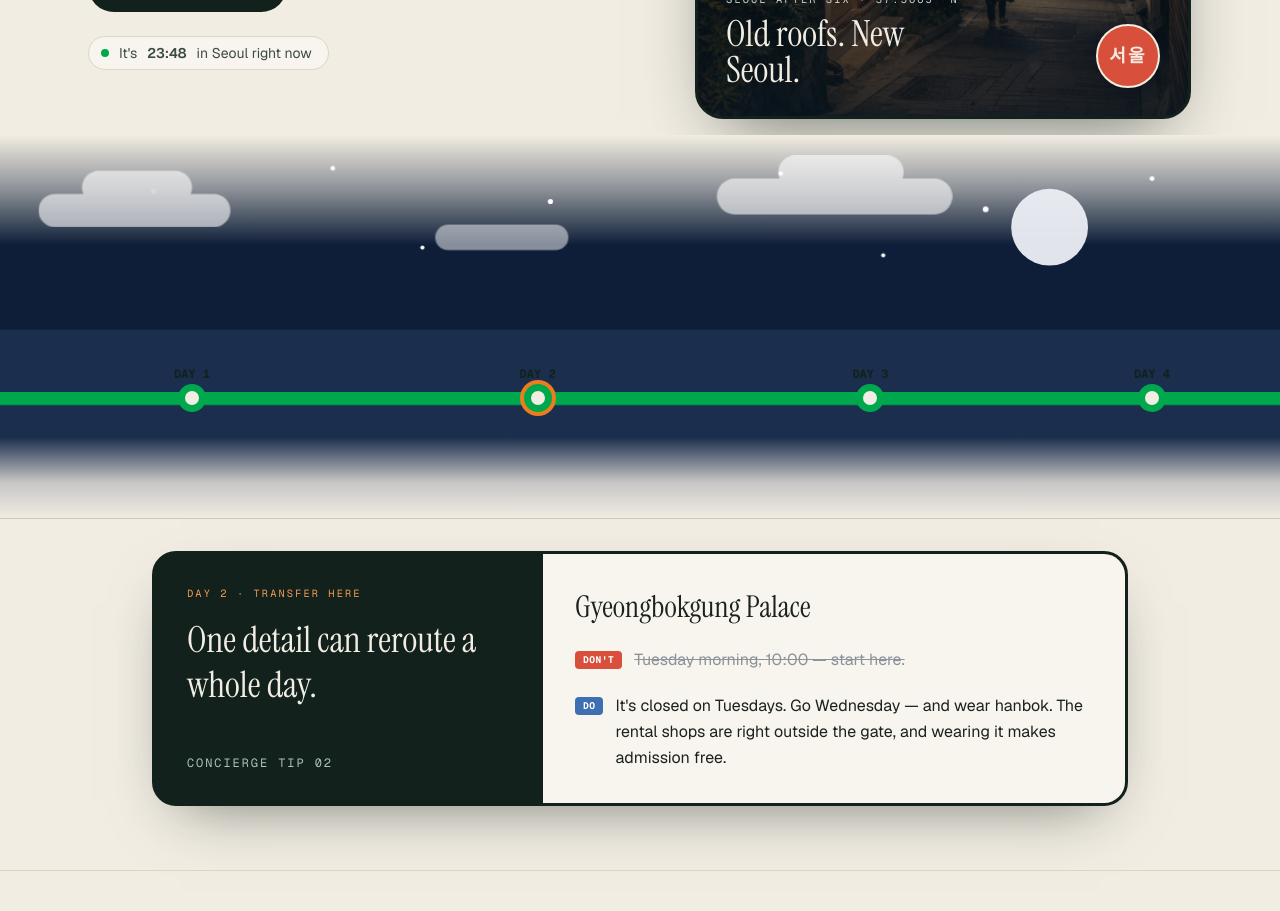
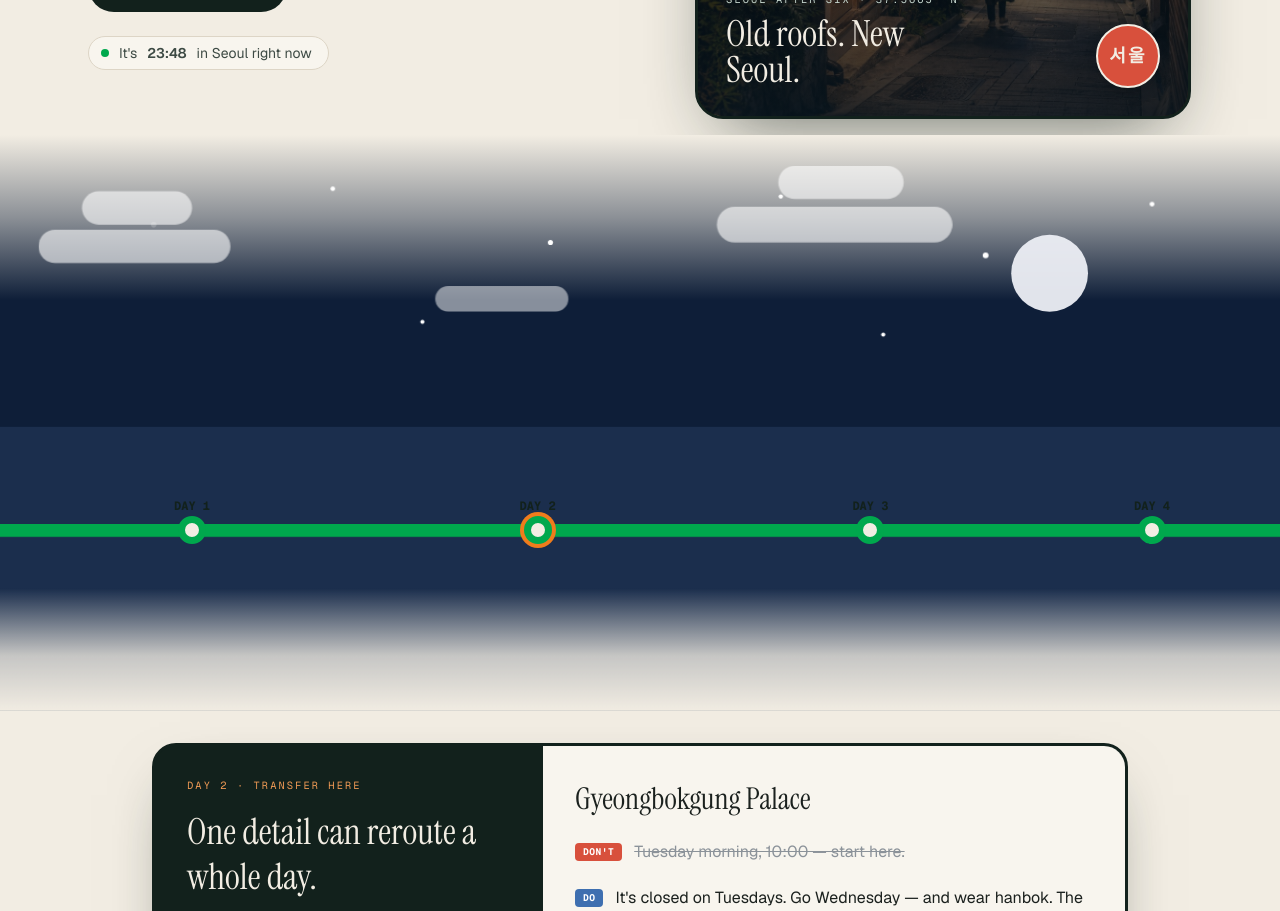
Before and after one commit to ssunie2/korea-travel-consulting, a Next.js app: page / in a window 1280 px wide. Shown: the part 560-1471 px from the top of the page. Built offline with nearby package versions, Linux system fonts and the light colour scheme.

Commit message:
하늘을 1.5배로 늘리고, 전동차를 DAY 글자 바로 위로 내림

```diff
--- a/app/page.tsx
+++ b/app/page.tsx
@@ -159,14 +159,19 @@ const TIPS = [
  *
  * 같은 그림을 폭만 줄이면 세로도 같이 눌려서, 폰에서는 높이가 112px 밖에 안 남는다.
  * 애써 그린 전철이 손톱만해지고 DAY 글자를 못 읽는다.
- * 그래서 폰은 **좌표계 폭을 460 으로 좁힌** 장면을 따로 쓴다. 높이는 그대로 300 이라
- * 세로가 245px 로 두 배 넘게 살아나고, 그 안의 모든 것이 같이 커진다.
+ * 그래서 폰은 **좌표계 폭을 460 으로 좁힌** 장면을 따로 쓴다. 높이는 둘 다 450 이라
+ * 폰에서 세로가 367px 로 살아나고, 그 안의 모든 것이 같이 커진다.
+ *
+ * 세로 450 은 하늘을 넉넉히 보이게 하려고 잡은 값이다(원래 300). 노선은 y=309,
+ * 전동차는 그 위 `trainY` 에 놓여 DAY 글자를 살짝 띄우고 달린다.
  */
 type Scene = {
   id: string;
   w: number;
   stations: { x: number; label: string }[];
   orbX: number;
+  /** 전동차 높이. DAY 글자 바로 위를 달리게 맞춘 값 (장면마다 다르다) */
+  trainY: number;
   rideClass: string;
   clouds: { x: number; y: number; w: number; h: number; o?: number }[];
   stars: { cx: number; cy: number; r: number; delay: string }[];
@@ -182,23 +187,24 @@ const WIDE: Scene = {
     { x: 900, label: "DAY 4" },
   ],
   orbX: 820,
+  trainY: 85,
   rideClass: "ktc-train",
   clouds: [
-    { x: 70, y: 46, w: 150, h: 26 },
-    { x: 104, y: 28, w: 86, h: 26 },
-    { x: 600, y: 34, w: 184, h: 28 },
-    { x: 648, y: 16, w: 98, h: 26 },
-    { x: 380, y: 70, w: 104, h: 20, o: 0.85 },
+    { x: 70, y: 74, w: 150, h: 26 },
+    { x: 104, y: 44, w: 86, h: 26 },
+    { x: 600, y: 56, w: 184, h: 28 },
+    { x: 648, y: 24, w: 98, h: 26 },
+    { x: 380, y: 118, w: 104, h: 20, o: 0.85 },
   ],
   stars: [
-    { cx: 120, cy: 44, r: 2.2, delay: "0s" },
-    { cx: 260, cy: 26, r: 1.8, delay: ".7s" },
-    { cx: 430, cy: 52, r: 2, delay: "1.4s" },
-    { cx: 610, cy: 30, r: 1.7, delay: ".4s" },
-    { cx: 770, cy: 58, r: 2.3, delay: "2s" },
-    { cx: 900, cy: 34, r: 1.9, delay: "1.1s" },
-    { cx: 330, cy: 88, r: 1.6, delay: "2.6s" },
-    { cx: 690, cy: 94, r: 1.6, delay: ".2s" },
+    { cx: 120, cy: 70, r: 2.2, delay: "0s" },
+    { cx: 260, cy: 42, r: 1.8, delay: ".7s" },
+    { cx: 430, cy: 84, r: 2, delay: "1.4s" },
+    { cx: 610, cy: 48, r: 1.7, delay: ".4s" },
+    { cx: 770, cy: 94, r: 2.3, delay: "2s" },
+    { cx: 900, cy: 54, r: 1.9, delay: "1.1s" },
+    { cx: 330, cy: 146, r: 1.6, delay: "2.6s" },
+    { cx: 690, cy: 156, r: 1.6, delay: ".2s" },
   ],
 };
 
@@ -218,29 +224,36 @@ const NARROW: Scene = {
     { x: 414, label: "DAY 4" },
   ],
   orbX: 385,
+  trainY: 69,
   rideClass: "ktc-train-n",
   clouds: [
-    { x: 30, y: 44, w: 100, h: 22 },
-    { x: 55, y: 26, w: 62, h: 22 },
-    { x: 268, y: 36, w: 118, h: 24 },
-    { x: 300, y: 18, w: 70, h: 22 },
-    { x: 178, y: 72, w: 70, h: 18, o: 0.85 },
+    { x: 30, y: 70, w: 100, h: 22 },
+    { x: 55, y: 40, w: 62, h: 22 },
+    { x: 268, y: 58, w: 118, h: 24 },
+    { x: 300, y: 26, w: 70, h: 22 },
+    { x: 178, y: 118, w: 70, h: 18, o: 0.85 },
   ],
   stars: [
-    { cx: 60, cy: 44, r: 2.2, delay: "0s" },
-    { cx: 150, cy: 26, r: 1.8, delay: ".7s" },
-    { cx: 244, cy: 54, r: 2, delay: "1.4s" },
-    { cx: 340, cy: 30, r: 1.7, delay: ".4s" },
-    { cx: 424, cy: 60, r: 2.3, delay: "2s" },
+    { cx: 60, cy: 70, r: 2.2, delay: "0s" },
+    { cx: 150, cy: 42, r: 1.8, delay: ".7s" },
+    { cx: 244, cy: 88, r: 2, delay: "1.4s" },
+    { cx: 340, cy: 48, r: 1.7, delay: ".4s" },
+    { cx: 424, cy: 96, r: 2.3, delay: "2s" },
   ],
 };
 
-/** 서울 전동차. 두 장면이 똑같은 그림을 쓴다. */
-function Train() {
+/**
+ * 서울 전동차. 두 장면이 똑같은 그림을 쓴다.
+ *
+ * `y` 로 높이를 받는 이유: **DAY 글자 바로 위를 달려야 하는데**, 글자는 HTML 이 그리고
+ * 그 간격이 px 로 고정돼 있다. 좌표계 폭이 다른 두 장면에서는 같은 px 이 서로 다른
+ * 좌표값이 되므로, 장면마다 높이를 따로 준다.
+ */
+function Train({ y }: { y: number }) {
   return (
     <>
               {/* 그린 뒤에 키운다 — 좌표를 다 고치는 것보다 낫고, 세로 위치는 translate 로 맞춘다 */}
-              <g transform="translate(0,-84) scale(1.25)">
+              <g transform={`translate(0,${y}) scale(1.25)`}>
               {/* ── 팬터그래프 (지붕 위 집전장치) ── */}
               <g stroke="#3D4A44" strokeWidth="1.5" fill="none" strokeLinecap="round" strokeLinejoin="round">
                 <path d="M44 117 L57 105 L70 117" />
@@ -341,7 +354,7 @@ function MetroScene({
   const last = scene.stations.at(-1)!.label;
   return (
     <svg
-      viewBox={`0 0 ${scene.w} 300`}
+      viewBox={`0 0 ${scene.w} 450`}
       className={className}
       role="img"
       aria-label={`A subway line. DAY 1 through ${last} are the stations, and a train runs along it. The sky matches the current time in Seoul.`}
@@ -358,15 +371,15 @@ function MetroScene({
           <stop offset="1" stopColor={PAPER} stopOpacity="1" />
         </linearGradient>
         <clipPath id={`ktc-cut-${scene.id}`}>
-          <rect width={scene.w} height="300" />
+          <rect width={scene.w} height="450" />
         </clipPath>
       </defs>
 
       <g clipPath={`url(#ktc-cut-${scene.id})`}>
-        <rect width={scene.w} height="300" fill={sky.bottom} />
-        <rect width={scene.w} height="152" fill={sky.top} />
+        <rect width={scene.w} height="450" fill={sky.bottom} />
+        <rect width={scene.w} height="228" fill={sky.top} />
         {/* 위쪽을 바탕색으로 녹인다. 글과 그림이 맞닿는 선이 안 생긴다 */}
-        <rect width={scene.w} height="86" fill={`url(#ktc-head-${scene.id})`} />
+        <rect width={scene.w} height="129" fill={`url(#ktc-head-${scene.id})`} />
 
         {sky.stars > 0 && (
           <g opacity={sky.stars} fill="#FFFFFF">
@@ -384,7 +397,7 @@ function MetroScene({
         )}
 
         {/* 해 또는 달 */}
-        <circle cx={scene.orbX} cy="72" r="30" fill={sky.orb} opacity={sky.orbOpacity} />
+        <circle cx={scene.orbX} cy="108" r="30" fill={sky.orb} opacity={sky.orbOpacity} />
 
         <g className="ktc-clouds" fill="#FFFFFF" opacity={0.55 + sky.haze * 0.45}>
           {scene.clouds.map((c) => (
@@ -401,17 +414,17 @@ function MetroScene({
         </g>
 
         {/* 아래쪽도 바탕색으로 녹여 아래 글과 한 면이 되게 한다 */}
-        <rect y="236" width={scene.w} height="64" fill={`url(#ktc-foot-${scene.id})`} />
+        <rect y="354" width={scene.w} height="96" fill={`url(#ktc-foot-${scene.id})`} />
 
         {/*
           노선만 그린다. **정거장 동그라미와 DAY 글자는 SVG 가 아니라 위에 겹친 HTML 이 그린다.**
           누를 수 있어야 하고(라디오 버튼), 고른 역에 표시가 남아야 해서다.
           여기서 같이 그리면 글자가 두 겹으로 겹쳐 보인다 — 실제로 그렇게 났었다.
         */}
-        <path d={`M0 206 L${scene.w} 206`} stroke="#00A84D" strokeWidth="10" strokeLinecap="round" />
+        <path d={`M0 309 L${scene.w} 309`} stroke="#00A84D" strokeWidth="10" strokeLinecap="round" />
 
         <g className={scene.rideClass}>
-          <Train />
+          <Train y={scene.trainY} />
         </g>
       </g>
     </svg>
```
